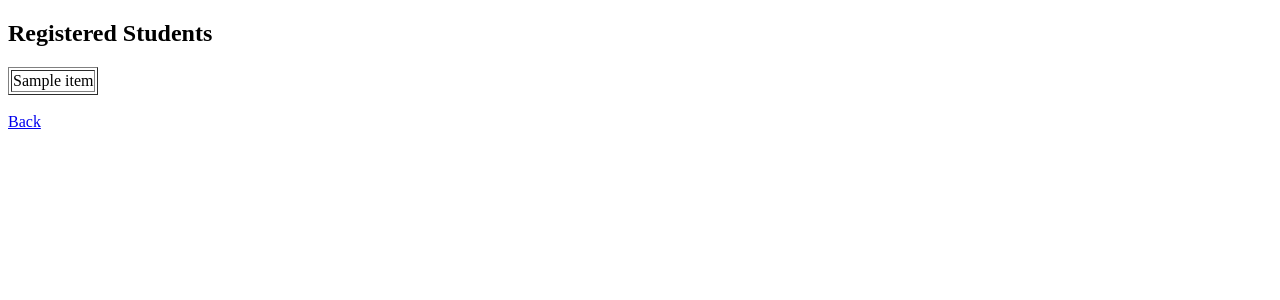
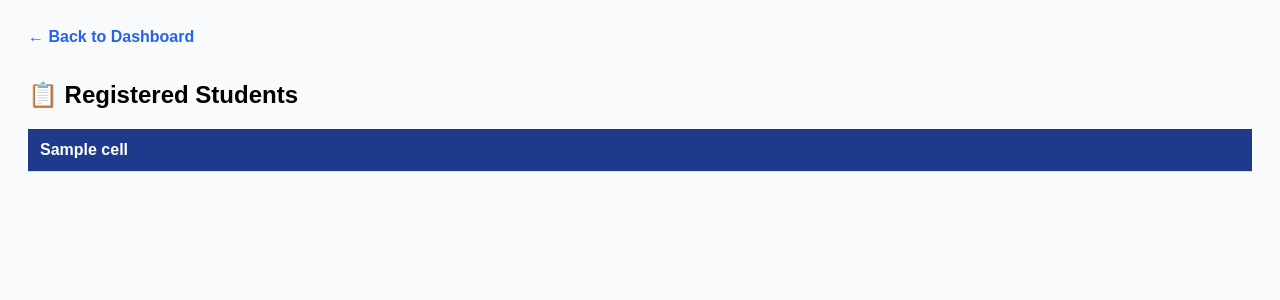
Before and after one commit to godwinlevel139-cpu/MindBridgeAcademy, a Flask app: template templates/student.html in a window 1280 px wide. Shown: the top 300 px of the page. Run offline with Flask 3, Linux system fonts and the light colour scheme; the template is opened without the code that fills it: most values are stand-ins (such as "Sample title", 1, 10 or a date in 2020); lists and menus that the app fills with data are empty.

Commit message:
Update student.html

```diff
--- a/templates/student.html
+++ b/templates/student.html
@@ -1,22 +1,63 @@
 <!DOCTYPE html>
-<html>
+<html lang="en">
 <head>
+    <meta charset="UTF-8">
     <title>Registered Students</title>
+    <style>
+        body {
+            font-family: Arial, sans-serif;
+            background: #f9fafb;
+            padding: 20px;
+        }
+        table {
+            width: 100%;
+            border-collapse: collapse;
+            background: white;
+        }
+        th, td {
+            padding: 12px;
+            border-bottom: 1px solid #ddd;
+            text-align: left;
+        }
+        th {
+            background: #1e3a8a;
+            color: white;
+        }
+        tr:hover {
+            background: #f1f5f9;
+        }
+        a {
+            display: inline-block;
+            margin-bottom: 15px;
+            text-decoration: none;
+            color: #2563eb;
+            font-weight: bold;
+        }
+    </style>
 </head>
 <body>
-    <h2>Registered Students</h2>
 
-    <table border="1">
-        {% for student in students %}
-        <tr>
-            {% for item in student %}
-            <td>{{ item }}</td>
-            {% endfor %}
-        </tr>
-        {% endfor %}
-    </table>
+<a href="{{ url_for('admin_dashboard') }}">← Back to Dashboard</a>
 
-    <br>
-    <a href="/admin/dashboard">Back</a>
+<h2>📋 Registered Students</h2>
+
+<table>
+    {% for row in students %}
+        {% if loop.index == 1 %}
+            <tr>
+                {% for cell in row %}
+                    <th>{{ cell }}</th>
+                {% endfor %}
+            </tr>
+        {% else %}
+            <tr>
+                {% for cell in row %}
+                    <td>{{ cell }}</td>
+                {% endfor %}
+            </tr>
+        {% endif %}
+    {% endfor %}
+</table>
+
 </body>
 </html>
```
